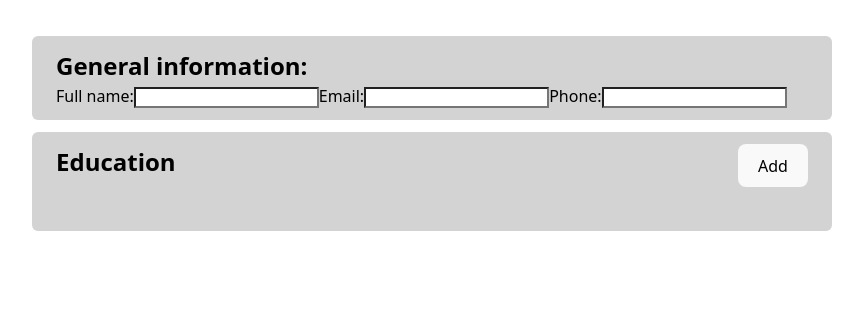
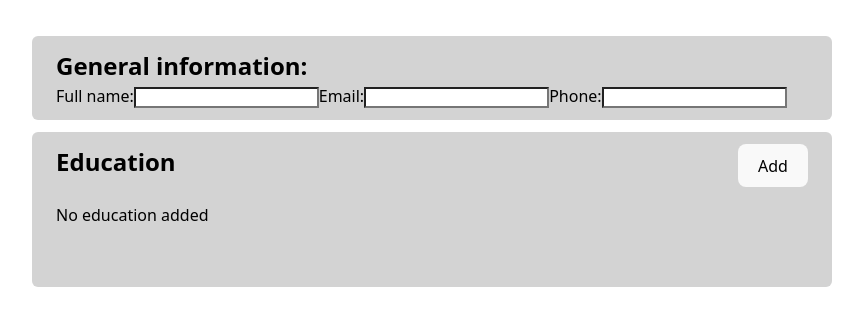
Before and after one commit to karllowe/React-CV, a React (Vite) app: page / in a window 1280 px wide. Shown: the top 326 px of the page, without its empty margins (208-1071 px from the left). Built offline with nearby package versions, Linux system fonts and the light colour scheme.

Commit message:
added statement for if no education added yet

```diff
--- a/src/components/Education.jsx
+++ b/src/components/Education.jsx
@@ -204,6 +204,10 @@ function AddEducation({ addNewEducation, showNewModal, setShowNewModal, selected
 
 function ShowEducation({ tempArray, setFormContents, setShowNewModal }) {
   return (
+    <>
+    <p>
+    {tempArray.length <1 ? "No education added" : ""}
+    </p>
     <ul>
       {
       tempArray.map((item) => (
@@ -222,6 +226,7 @@ function ShowEducation({ tempArray, setFormContents, setShowNewModal }) {
         </li>
       ))}
     </ul>
+    </>
   );
 }
 
```
